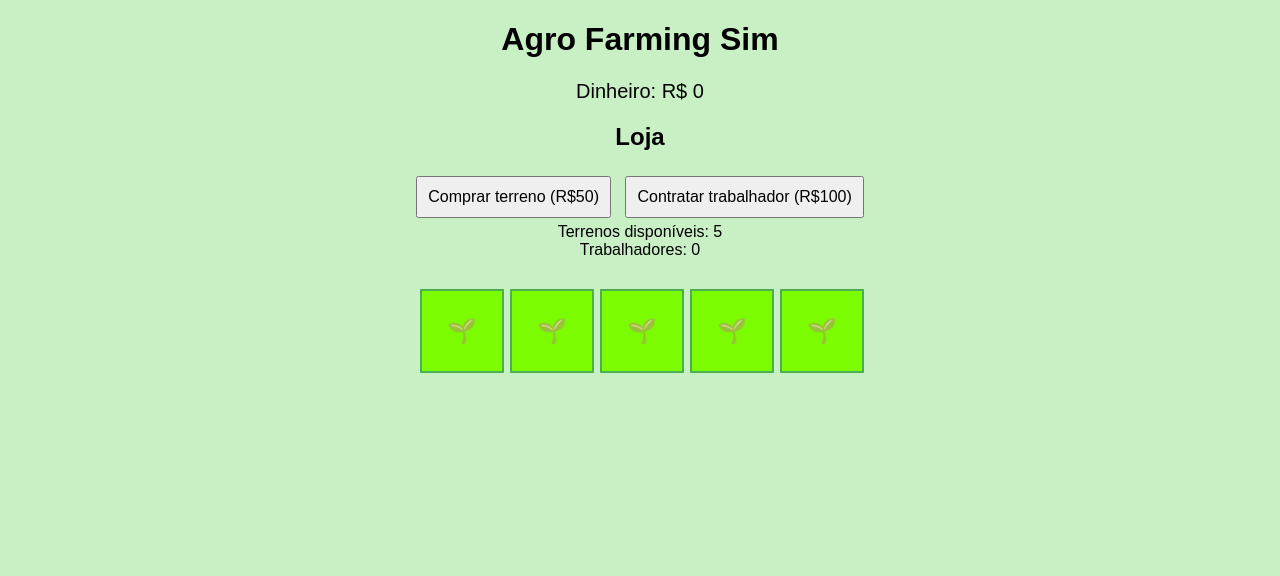
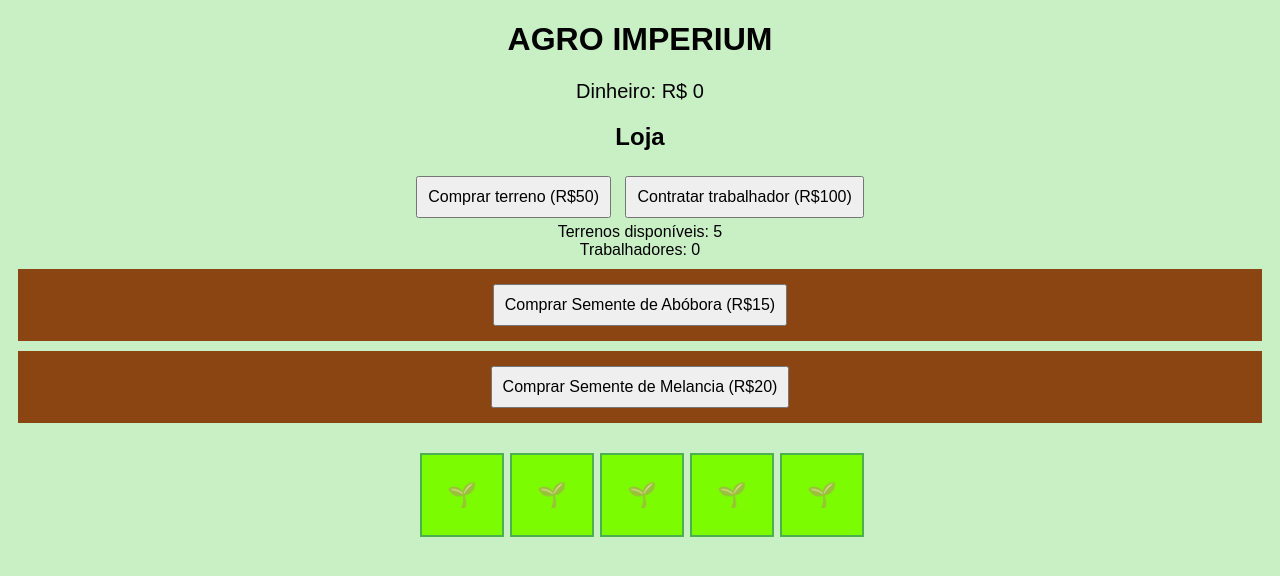
Before and after one commit to tavasreidocartola/AgroIMPERIUM, a plain HTML site: page index.html in a window 1280 px wide. Drawn offline with Linux system fonts and the light colour scheme.

Commit message:
Update index.html

```diff
--- a/index.html
+++ b/index.html
@@ -3,7 +3,7 @@
 <head>
   <meta charset="UTF-8">
   <meta name="viewport" content="width=device-width, initial-scale=1.0">
-  <title>Agro Farming</title>
+  <title>AGRO IMPERIUM</title>
   <style>
     body {
       font-family: Arial, sans-serif;
@@ -47,10 +47,17 @@
       font-size: 16px;
       cursor: pointer;
     }
+    .seed {
+      margin: 10px;
+      padding: 10px;
+      background-color: #8b4513;
+      color: white;
+      font-size: 16px;
+    }
   </style>
 </head>
 <body>
-  <h1>Agro Farming Sim</h1>
+  <h1>AGRO IMPERIUM</h1>
   <div id="money">Dinheiro: R$ <span id="cash">0</span></div>
 
   <div id="store">
@@ -59,6 +66,13 @@
     <button onclick="buyWorker()">Contratar trabalhador (R$100)</button>
     <div>Terrenos disponíveis: <span id="tilesCount">5</span></div>
     <div>Trabalhadores: <span id="workersCount">0</span></div>
+
+    <div class="seed">
+      <button onclick="buySeed(15)">Comprar Semente de Abóbora (R$15)</button>
+    </div>
+    <div class="seed">
+      <button onclick="buySeed(20)">Comprar Semente de Melancia (R$20)</button>
+    </div>
   </div>
 
   <div id="farm"></div>
@@ -73,6 +87,7 @@
     let maxTiles = 5;
     let workers = 0;
     const tiles = [];
+    let seedPrice = 0;
 
     function updateUI() {
       cashDisplay.textContent = money;
@@ -143,6 +158,17 @@
       }
     }
 
+    function buySeed(price) {
+      if (money >= price) {
+        money -= price;
+        seedPrice = price;
+        updateUI();
+        alert(`Você comprou uma semente de preço R$${price}`);
+      } else {
+        alert('Dinheiro insuficiente!');
+      }
+    }
+
     setInterval(() => {
       if (workers > 0) {
         let planted = 0;
```
